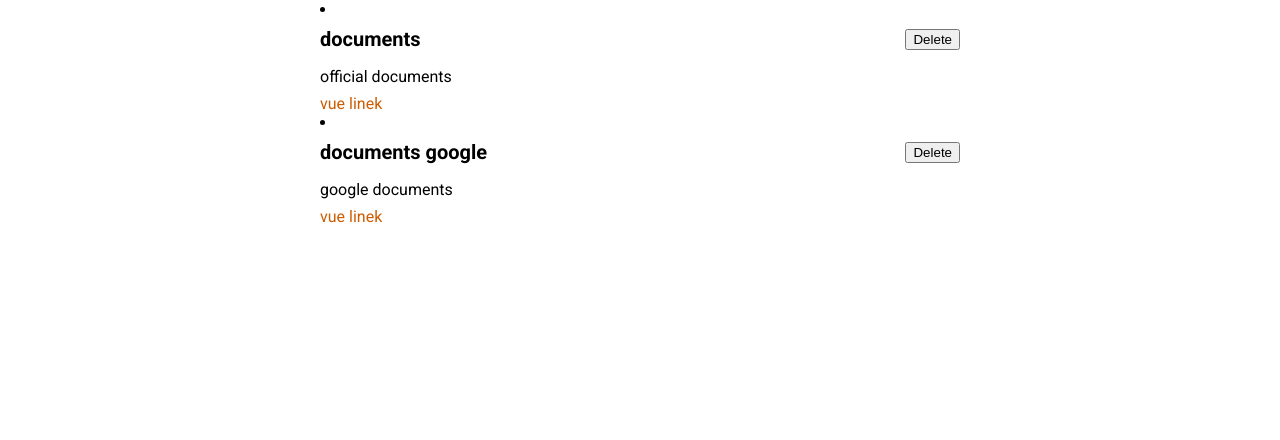
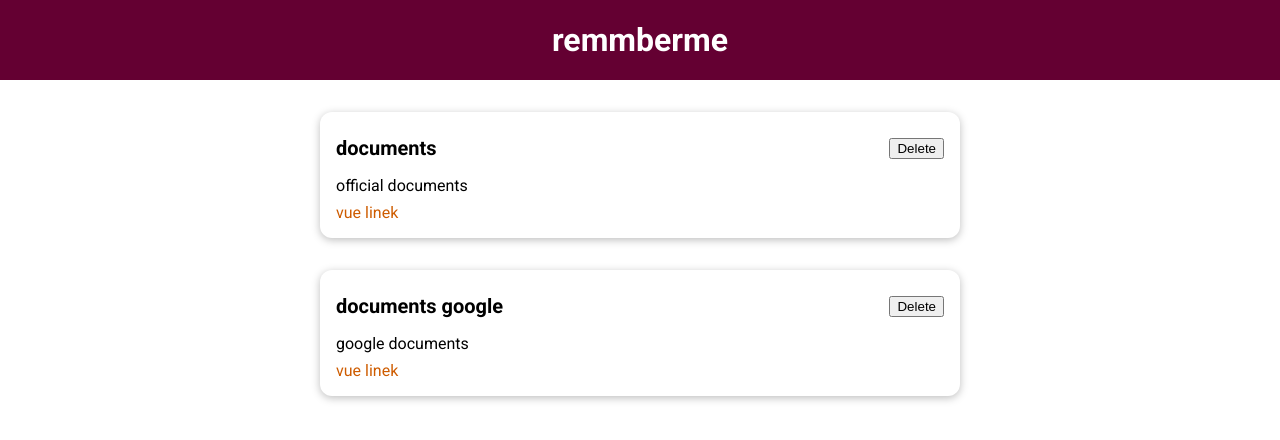
Before and after one commit to hossampy/Learning-Resources-app, a Vue app: page / in a window 1280 px wide. Shown: the top 440 px of the page. Built offline with nearby package versions, Linux system fonts and the light colour scheme.

Commit message:
add header

```diff
--- a/src/App.vue
+++ b/src/App.vue
@@ -1,18 +1,23 @@
 <template >
-    <storedRes :resources="savedresources"></storedRes>
+    <TheHeader :title="title1"> </TheHeader>
+    <storedRes :resources="savedresources">
+    </storedRes>
 
 
 </template>
 
 <script>
 import storedRes from './components/learning-resource/storedRes.vue'
+import TheHeader from './components/layouts/TheHeader.vue'
 
 export default {
     components:{
-        storedRes
+        storedRes,
+        TheHeader
     },
 data(){
     return{
+        title1:'remmberme',
         savedresources:[
             {
              id:'vuejs',
--- /dev/null
+++ b/src/components/UI/BaseCard.vue
@@ -0,0 +1,21 @@
+<template>
+  <div>
+    <slot></slot>
+  </div>
+</template>
+
+<script>
+export default {
+
+}
+</script>
+
+<style scoped>
+div {
+    border-radius: 12px;
+    box-shadow: 0 2px 8px rgba(0, 0, 0, 0.26);
+    padding: 1rem;
+    margin: 2rem auto;
+    max-width: 40rem;
+}
+</style>
--- /dev/null
+++ b/src/components/layouts/TheHeader.vue
@@ -0,0 +1,27 @@
+<template>
+  <header>
+    <h1>{{ title }}</h1>
+  </header>
+</template>
+
+<script>
+export default {
+props:['title']
+}
+</script>
+
+<style scoped>
+header {
+    width: 100%;
+    height: 5rem;
+    background-color: #640032;
+    display: flex;
+    justify-content: center;
+    align-items: center;
+}
+
+header h1 {
+    color: white;
+    margin: 0;
+}
+</style>
--- a/src/components/learning-resource/LearnigResources.vue
+++ b/src/components/learning-resource/LearnigResources.vue
@@ -1,21 +1,24 @@
 <template>
     <li>
-        <div>
+        <base-card>
             <header>
                 <h3>{{ title }}</h3>
                 <button>Delete</button>
             </header>
-        </div>
-        <p>{{ description }}</p>
-        <nav>
-            <a :href="link">vue linek</a>
-        </nav>
+
+            <p>{{ description }}</p>
+            <nav>
+                <a :href="link">vue linek</a>
+            </nav>
+        </base-card>
     </li>
 
 </template>
 
 <script>
+import BaseCard from '../UI/BaseCard.vue'
 export default {
+  components: { BaseCard },
     props: ['title', 'description','link'] /* astana rahom yjoke men perent */
 
 }
@@ -25,6 +28,7 @@
 li {
     margin: auto;
     max-width: 40rem;
+    list-style: none;
 }
 
 header {
--- a/src/components/learning-resource/storedRes.vue
+++ b/src/components/learning-resource/storedRes.vue
@@ -20,7 +20,7 @@
 
 <style>
 ul {
-    list-style: none;
+    list-style:none;
     margin: 0;
     padding: 0;
     margin: auto;
--- a/src/main.js
+++ b/src/main.js
@@ -1,4 +1,6 @@
 import { createApp } from 'vue';
 import App from './App.vue';
-
-createApp(App).mount('#app');
+import BaseCard from './components/UI/BaseCard.vue';
+const app =createApp(App)
+app.component('base-card',BaseCard)
+app.mount('#app');
```
